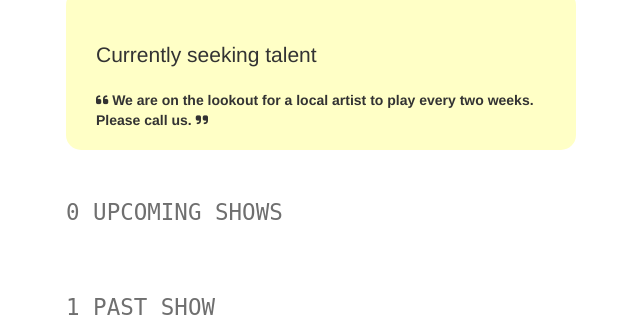
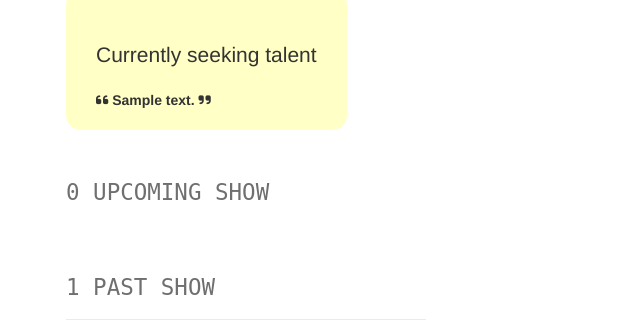
Before and after one commit to rainfidelis/fyurr_web_app, a Flask app: page /venues/1 in a window 1280 px wide. Shown: the part 381-701 px from the top of the page, without its empty margins (4-644 px from the left). Run offline with Flask 2, Linux system fonts and the light colour scheme; tables that the repository leaves empty hold one stand-in row (values such as "Sample post"); grey boxes marked "Sample" are stand-in pictures; some libraries are stand-ins or nearby versions.

Commit message:
partial venues controllers setup

```diff
--- a/app.py
+++ b/app.py
@@ -5,6 +5,7 @@
 from email.policy import default
 import json
 import dateutil.parser
+from datetime import datetime
 import babel
 from flask import Flask, render_template, request, Response, flash, redirect, url_for
 from flask_moment import Moment
@@ -32,19 +33,20 @@
 #----------------------------------------------------------------------------#
 
 def format_datetime(value, format='medium'):
-  date = dateutil.parser.parse(value)
-  if format == 'full':
-      format="EEEE MMMM, d, y 'at' h:mma"
-  elif format == 'medium':
-      format="EE MM, dd, y h:mma"
-  return babel.dates.format_datetime(date, format, locale='en')
+    date = dateutil.parser.parse(value)
+    if format == 'full':
+        format="EEEE MMMM, d, y 'at' h:mma"
+    elif format == 'medium':
+        format="EE MM, dd, y h:mma"
+    return babel.dates.format_datetime(date, format, locale='en')
 
 app.jinja_env.filters['datetime'] = format_datetime
 
 #----------------------------------------------------------------------------#
 # Controllers.
 #----------------------------------------------------------------------------#
-
+#  Home Page
+#  ----------------------------------------------------------------
 @app.route('/')
 def index():
   return render_template('pages/home.html')
@@ -52,142 +54,116 @@
 
 #  Venues
 #  ----------------------------------------------------------------
-
 @app.route('/venues')
 def venues():
-  # TODO: replace with real venues data.
-  #       num_upcoming_shows should be aggregated based on number of upcoming shows per venue.
+    """
+    Returns a list of all venues. Filters the list by location, with each location
+    containing a list of venues (name, id, and number of upcoming shows).
+    """
+    # First query the venues table for all venues
+    all_venues = Venue.query.all()
 
+    # Create a dictionary for storing and sorting venues by city and state
+    venues_dict = {}
+    for venue in all_venues:
+        # set the city and state as keys, and the venue details as values in a list
+        key = f"{venue.city}, {venue.state}"
 
-  data=[{
-    "city": "San Francisco",
-    "state": "CA",
-    "venues": [{
-      "id": 1,
-      "name": "The Musical Hop",
-      "num_upcoming_shows": 0,
-    }, {
-      "id": 3,
-      "name": "Park Square Live Music & Coffee",
-      "num_upcoming_shows": 1,
-    }]
-  }, {
-    "city": "New York",
-    "state": "NY",
-    "venues": [{
-      "id": 2,
-      "name": "The Dueling Pianos Bar",
-      "num_upcoming_shows": 0,
-    }]
-  }]
-  return render_template('pages/venues.html', areas=data);
+        venues_dict.setdefault(key, []).append({
+          'id': venue.id,
+          'name': venue.name,
+          'city': venue.city,
+          'state': venue.state,
+          'num_upcoming_shows': len(venue.shows),
+        })
+    # Create a list with dictionaries for all locations and append the Venue values
+    # for that location to the list.
+    data = []
+    for val in venues_dict.values():
+        data.append({
+          'city': val[0]['city'],
+          'state': val[0]['state'],
+          'venues': val
+        })
+
+    return render_template('pages/venues.html', areas=data)
+
 
 @app.route('/venues/search', methods=['POST'])
 def search_venues():
-  # TODO: implement search on artists with partial string search. Ensure it is case-insensitive.
-  # seach for Hop should return "The Musical Hop".
-  # search for "Music" should return "The Musical Hop" and "Park Square Live Music & Coffee"
-  response={
-    "count": 1,
-    "data": [{
-      "id": 2,
-      "name": "The Dueling Pianos Bar",
-      "num_upcoming_shows": 0,
-    }]
-  }
-  return render_template('pages/search_venues.html', results=response, search_term=request.form.get('search_term', ''))
+    """
+    Returns a list of venues matching the query term. Search results are
+    case-insensitive. They also do not have to be an exact match, only a phrasal
+    match.
+    """
+    search_term = request.form.get('search_term', '')
+    matches = Venue.query.filter(Venue.name.ilike(f'%{search_term}%'))
+
+    data = []
+    for match in matches:
+        data.append({
+            "id": match.id,
+            "name": match.name,
+            "num_upcoming_shows": len(match.shows)
+        })
+    response = {
+        "count": len(data),
+        "data": data
+        }
+    return render_template('pages/search_venues.html', results=response, search_term=search_term)
+
 
 @app.route('/venues/<int:venue_id>')
 def show_venue(venue_id):
-  # shows the venue page with the given venue_id
-  # TODO: replace with real venue data from the venues table, using venue_id
-  data1={
-    "id": 1,
-    "name": "The Musical Hop",
-    "genres": ["Jazz", "Reggae", "Swing", "Classical", "Folk"],
-    "address": "1015 Folsom Street",
-    "city": "San Francisco",
-    "state": "CA",
-    "phone": "123-123-1234",
-    "website": "https://www.themusicalhop.com",
-    "facebook_link": "https://www.facebook.com/TheMusicalHop",
-    "seeking_talent": True,
-    "seeking_description": "We are on the lookout for a local artist to play every two weeks. Please call us.",
-    "image_link": "https://images.unsplash.com/photo-1543900694-133f37abaaa5?ixlib=rb-1.2.1&ixid=eyJhcHBfaWQiOjEyMDd9&auto=format&fit=crop&w=400&q=60",
-    "past_shows": [{
-      "artist_id": 4,
-      "artist_name": "Guns N Petals",
-      "artist_image_link": "https://images.unsplash.com/photo-1549213783-8284d0336c4f?ixlib=rb-1.2.1&ixid=eyJhcHBfaWQiOjEyMDd9&auto=format&fit=crop&w=300&q=80",
-      "start_time": "2019-05-21T21:30:00.000Z"
-    }],
-    "upcoming_shows": [],
-    "past_shows_count": 1,
-    "upcoming_shows_count": 0,
-  }
-  data2={
-    "id": 2,
-    "name": "The Dueling Pianos Bar",
-    "genres": ["Classical", "R&B", "Hip-Hop"],
-    "address": "335 Delancey Street",
-    "city": "New York",
-    "state": "NY",
-    "phone": "914-003-1132",
-    "website": "https://www.theduelingpianos.com",
-    "facebook_link": "https://www.facebook.com/theduelingpianos",
-    "seeking_talent": False,
-    "image_link": "https://images.unsplash.com/photo-1497032205916-ac775f0649ae?ixlib=rb-1.2.1&ixid=eyJhcHBfaWQiOjEyMDd9&auto=format&fit=crop&w=750&q=80",
-    "past_shows": [],
-    "upcoming_shows": [],
-    "past_shows_count": 0,
-    "upcoming_shows_count": 0,
-  }
-  data3={
-    "id": 3,
-    "name": "Park Square Live Music & Coffee",
-    "genres": ["Rock n Roll", "Jazz", "Classical", "Folk"],
-    "address": "34 Whiskey Moore Ave",
-    "city": "San Francisco",
-    "state": "CA",
-    "phone": "415-000-1234",
-    "website": "https://www.parksquarelivemusicandcoffee.com",
-    "facebook_link": "https://www.facebook.com/ParkSquareLiveMusicAndCoffee",
-    "seeking_talent": False,
-    "image_link": "https://images.unsplash.com/photo-1485686531765-ba63b07845a7?ixlib=rb-1.2.1&ixid=eyJhcHBfaWQiOjEyMDd9&auto=format&fit=crop&w=747&q=80",
-    "past_shows": [{
-      "artist_id": 5,
-      "artist_name": "Matt Quevedo",
-      "artist_image_link": "https://images.unsplash.com/photo-1495223153807-b916f75de8c5?ixlib=rb-1.2.1&ixid=eyJhcHBfaWQiOjEyMDd9&auto=format&fit=crop&w=334&q=80",
-      "start_time": "2019-06-15T23:00:00.000Z"
-    }],
-    "upcoming_shows": [{
-      "artist_id": 6,
-      "artist_name": "The Wild Sax Band",
-      "artist_image_link": "https://images.unsplash.com/photo-1558369981-f9ca78462e61?ixlib=rb-1.2.1&ixid=eyJhcHBfaWQiOjEyMDd9&auto=format&fit=crop&w=794&q=80",
-      "start_time": "2035-04-01T20:00:00.000Z"
-    }, {
-      "artist_id": 6,
-      "artist_name": "The Wild Sax Band",
-      "artist_image_link": "https://images.unsplash.com/photo-1558369981-f9ca78462e61?ixlib=rb-1.2.1&ixid=eyJhcHBfaWQiOjEyMDd9&auto=format&fit=crop&w=794&q=80",
-      "start_time": "2035-04-08T20:00:00.000Z"
-    }, {
-      "artist_id": 6,
-      "artist_name": "The Wild Sax Band",
-      "artist_image_link": "https://images.unsplash.com/photo-1558369981-f9ca78462e61?ixlib=rb-1.2.1&ixid=eyJhcHBfaWQiOjEyMDd9&auto=format&fit=crop&w=794&q=80",
-      "start_time": "2035-04-15T20:00:00.000Z"
-    }],
-    "past_shows_count": 1,
-    "upcoming_shows_count": 1,
-  }
-  data = list(filter(lambda d: d['id'] == venue_id, [data1, data2, data3]))[0]
-  return render_template('pages/show_venue.html', venue=data)
+
+    venue = Venue.query.get(venue_id)
+
+    # Set show attributes
+    upcoming_shows = []
+    past_shows = []
+
+    for show in venue.shows:
+        show_details = {
+          "artist_id": show.artist.id,
+          "artist_name": show.artist.name,
+          "artist_image_link": show.artist.image_link,
+          "start_time": show.start_time.strftime('%m/%d/%Y, %H:%M:%S')
+          }
+
+        if show.start_time < datetime.utcnow():
+            past_shows.append(show_details)
+        else:
+            upcoming_shows.append(show_details)
+
+    venue_data = {
+        "id": venue.id,
+        "name": venue.name,
+        "genres": venue.genres,
+        "address": venue.address,
+        "city": venue.city,
+        "state": venue.state,
+        "phone": venue.phone,
+        "website": venue.website,
+        "facebook_link": venue.facebook_link,
+        "seeking_talent": venue.seeking_talent,
+        "seeking_description": venue.seeking_description,
+        "image_link": venue.image_link,
+        "past_shows": past_shows,
+        "upcoming_shows": upcoming_shows,
+        "past_shows_count": len(past_shows),
+        "upcoming_shows_count": len(upcoming_shows),
+    }
+
+
+    return render_template('pages/show_venue.html', venue=venue_data)
 
 #  Create Venue
 #  ----------------------------------------------------------------
-
 @app.route('/venues/create', methods=['GET'])
 def create_venue_form():
-  form = VenueForm()
-  return render_template('forms/new_venue.html', form=form)
+    form = VenueForm()
+    return render_template('forms/new_venue.html', form=form)
+
 
 @app.route('/venues/create', methods=['POST'])
 def create_venue_submission():
--- a/templates/pages/show_venue.html
+++ b/templates/pages/show_venue.html
@@ -47,7 +47,7 @@
 	</div>
 </div>
 <section>
-	<h2 class="monospace">{{ venue.upcoming_shows_count }} Upcoming {% if venue.upcoming_shows_count == 1 %}Show{% else %}Shows{% endif %}</h2>
+	<h2 class="monospace">{{ venue.upcoming_shows_count }} Upcoming {% if venue.upcoming_shows_count <= 1 %}Show{% else %}Shows{% endif %}</h2>
 	<div class="row">
 		{%for show in venue.upcoming_shows %}
 		<div class="col-sm-4">
@@ -61,7 +61,7 @@
 	</div>
 </section>
 <section>
-	<h2 class="monospace">{{ venue.past_shows_count }} Past {% if venue.past_shows_count == 1 %}Show{% else %}Shows{% endif %}</h2>
+	<h2 class="monospace">{{ venue.past_shows_count }} Past {% if venue.past_shows_count <= 1 %}Show{% else %}Shows{% endif %}</h2>
 	<div class="row">
 		{%for show in venue.past_shows %}
 		<div class="col-sm-4">
```
Also changed, not shown: migrations/versions/a38e3cf5719a_.py (renamed from migrations/versions/cc73745e163e_.py, +9 -9 lines), models.py (+185 -8 lines).
